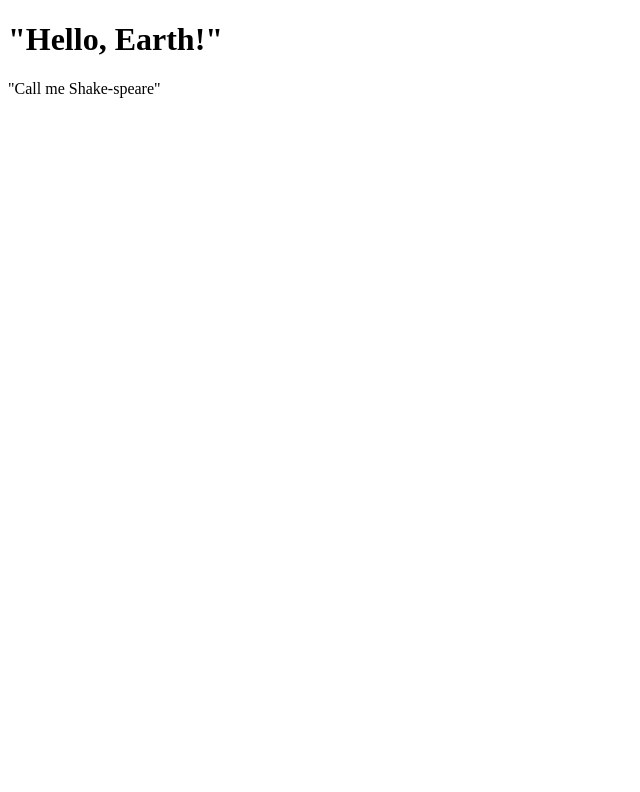
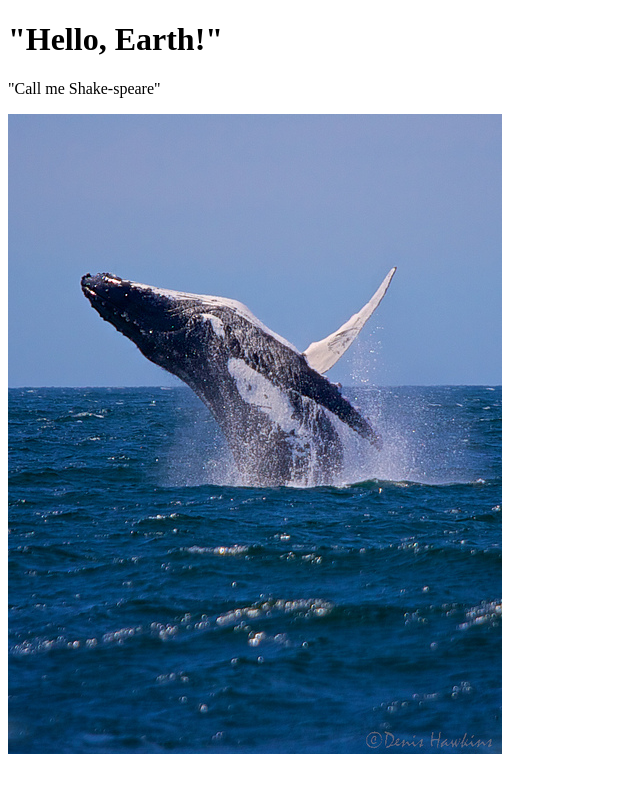
Before and after one commit to tkbpule1/website-Git-tutorial, a plain HTML site: page index.html in a window 1280 px wide. Shown: the whole page, without its empty margins (0-640 px from the left). Drawn offline with Linux system fonts and the light colour scheme.

Commit message:
Add an image

```diff
--- a/index.html
+++ b/index.html
@@ -6,5 +6,6 @@
   <body>
     <h1>"Hello, Earth!"</h1>
     <p>"Call me Shake-speare"</p>
+    <img src="images/breaching_whale.jpg" />
   </body>
 </html>
```
Also changed, not shown: images/breaching_whale.jpg (added).
